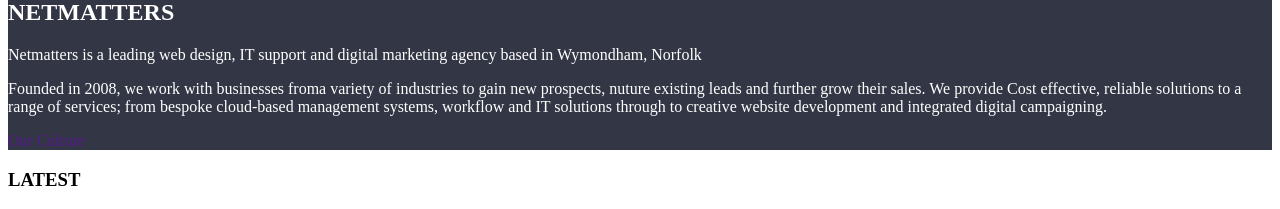
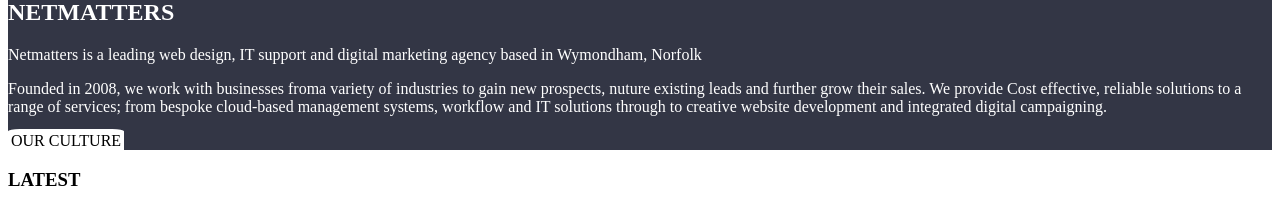
Before and after one commit to Pjard94/Netmatters, a PHP site: page / in a window 1280 px wide. Shown: the part 1901-2110 px from the top of the page. Run offline with PHP 8.4, Linux system fonts and the light colour scheme.

Commit message:
finished the base of the cards, culture started

```diff
--- a/HTML_review/index.html
+++ b/HTML_review/index.html
@@ -127,7 +127,7 @@
 
                     We provide Cost effective, reliable solutions to a range of services; from bespoke cloud-based management systems, workflow and IT solutions through to creative website development and integrated digital campaigning.
                 </p>
-                <a href="" rel="">Our Culture</a>
+                <a href="" rel="" class="but-cult">OUR CULTURE</a>
             </div>
             <div class="news">
                 <h3>LATEST</h3>
--- a/HTML_review/sass/_base.scss
+++ b/HTML_review/sass/_base.scss
@@ -12,6 +12,22 @@ a:link {
     color: #ffffff;
 }
 
+// .culture p,
+// .culture h2 {
+//     margin:auto;
+//     padding: auto;
+// }
+
+.but-cult {
+    background-color: $white;
+    padding: 3px;
+    border-radius: 10%;
+}
+
+.culture a:link,
+.culture a:visited {
+    color: black;
+}
 
 footer {
     background-color: $background-color-primary;
--- a/HTML_review/sass/_card.scss
+++ b/HTML_review/sass/_card.scss
@@ -86,7 +86,8 @@
 }
 
 
-// .WD:hover {
+// Developer Training hover rules
+
 .DT:hover {
     background-color: $fill-des-dev;
 }
@@ -100,7 +101,8 @@
 }
 
 
-// .IT:hover {
+// Cyber security hover rules
+
 .CS:hover {
     background-color: $fill-cyber;
 }
--- a/HTML_review/sass/style.css
+++ b/HTML_review/sass/style.css
@@ -169,6 +169,17 @@ a:link {
   color: #ffffff;
 }
 
+.but-cult {
+  background-color: #ffffff;
+  padding: 3px;
+  border-radius: 10%;
+}
+
+.culture a:link,
+.culture a:visited {
+  color: black;
+}
+
 footer {
   background-color: #333645;
   color: #ffffff;
```
Also changed, not shown: 1 other file. Lines whose indentation alone changed are shown as unchanged.
